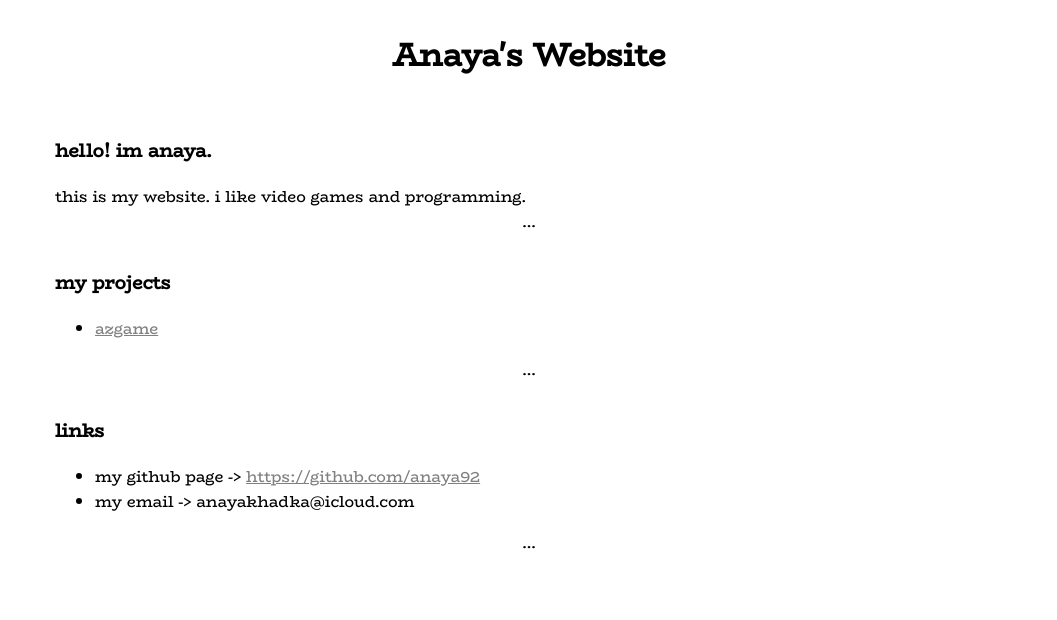
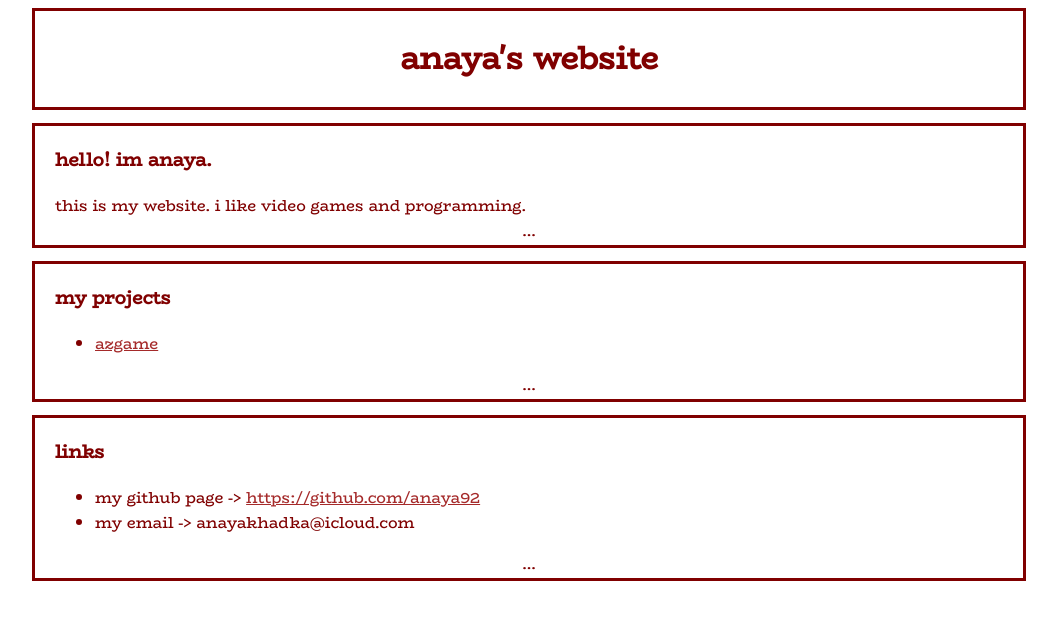
Before and after one commit to anaya92/anaya92.github.io, a plain HTML site: page index.html in a window 1280 px wide. Shown: the whole page, without its empty margins (111-1168 px from the left). Drawn offline with Linux system fonts and the light colour scheme.

Commit message:
Redo CSS

```diff
--- a/index.css
+++ b/index.css
@@ -9,7 +9,7 @@ html, body {
 }
 
 a {
-    color: grey;
+    color: brown;
 }
 
 .block {
@@ -26,9 +26,12 @@ a {
 
     margin-bottom: 1%;
 
-    color: black;
+    color: maroon;
 
     background-color: white;
+
+    border-color: maroon;
+    border: solid;
 }
 
 .centered {
--- a/index.html
+++ b/index.html
@@ -7,7 +7,7 @@
     <body>
         <div class="block">
             <div class="centered">
-                <h1>Anaya's Website</h1>
+                <h1>anaya's website</h1>
             </div>
         </div>
         <div class="block">
```
